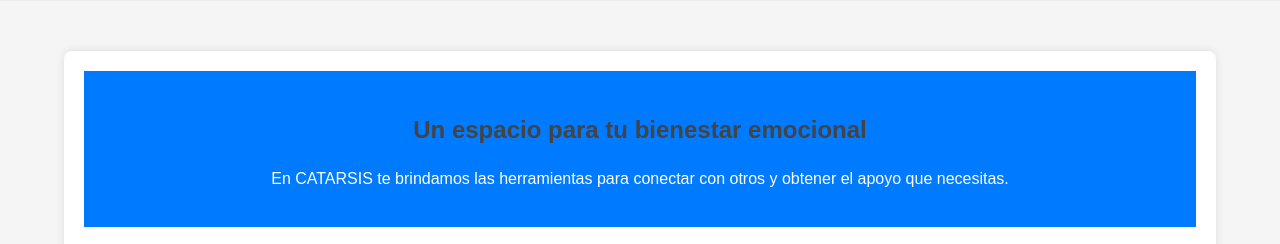
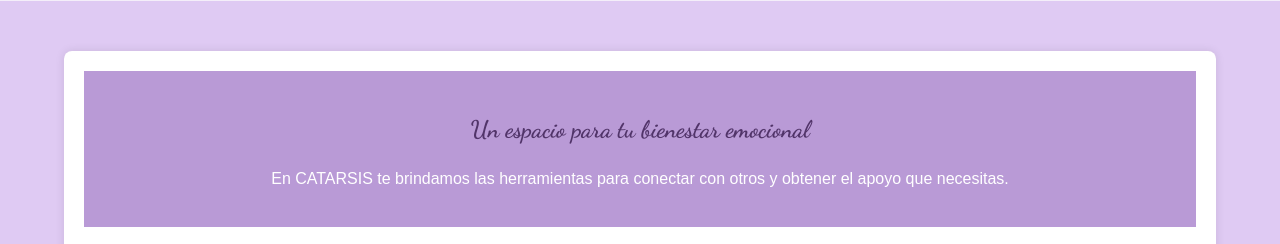
Before and after one commit to kkikiary/trabajo-final-streambe, a PHP site: page /htmls/menu.html in a window 1280 px wide. Shown: the part 962-1206 px from the top of the page. Run offline with PHP 8.4, Linux system fonts and the light colour scheme.

Commit message:
Update stylemenu.css

```diff
--- a/styles/stylemenu.css
+++ b/styles/stylemenu.css
@@ -1,7 +1,7 @@
 /* General */
 body {
     font-family: Arial, sans-serif;
-    background-color: #f5f5f5;
+    background-color: #dfcaf3;
     color: #333;
     margin: 0;
     padding: 0;
@@ -9,8 +9,9 @@
 }
 
 a {
-    color: #007bff;
+    color: white;
     text-decoration: none;
+    font-family: 'Century Gothic', sans-serif;
 }
 
 a:hover {
@@ -20,6 +21,15 @@
 h1, h2, h3 {
     color: #444;
     margin-bottom: 15px;
+    font-family: 'Century Gothic', sans-serif;
+}
+
+h2 {
+    font-family: "Dancing Script", cursive;
+    font-optical-sizing: auto;
+    font-weight: <weight>;
+    font-style: normal;
+    color: #513469;
 }
 
 /* Container */
@@ -32,7 +42,7 @@
 
 /* Header */
 header {
-    background: #007bff;
+    background: #b99ad6;
     color: #fff;
     padding: 20px 0;
     text-align: center;
@@ -62,7 +72,7 @@
 
 /* Banner */
 #banner {
-    background-color: #e9ecef;
+    background-color: #f4eef9;
     padding: 60px 20px;
     text-align: center;
     margin-bottom: 30px;
```
